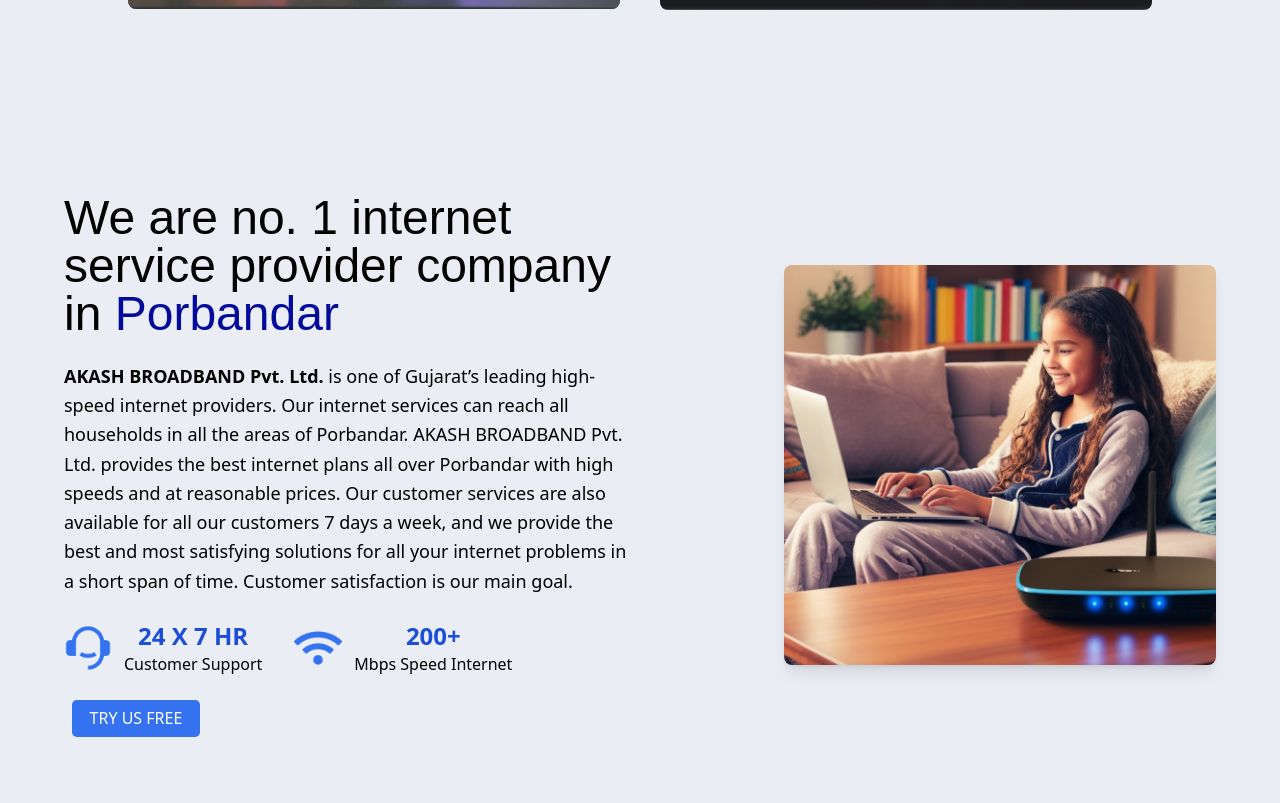
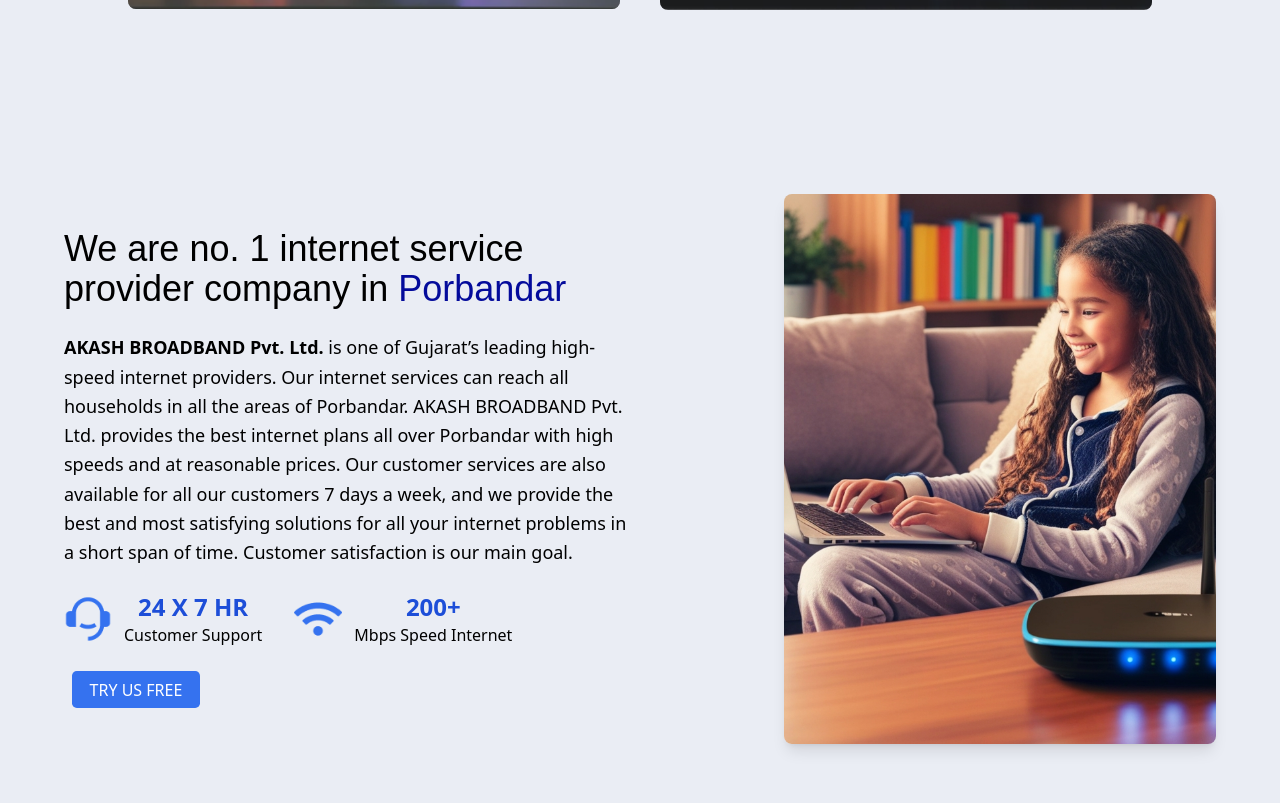
Before and after one commit to artifice7/BroadBand, a React (Vite) app in the folder broadband/: page / in a window 1280 px wide. Shown: the part 4457-5260 px from the top of the page. Built offline with nearby package versions, Linux system fonts and the light colour scheme; a web font is replaced by a local one.

Commit message:
normal change

```diff
--- a/broadband/src/Home/HelpSection.jsx
+++ b/broadband/src/Home/HelpSection.jsx
@@ -3,8 +3,8 @@ import ContactUs from "../Buttons/contactus";
 
 const HelpSection = () => {
   return (
-    <div className="bg-[#7DCDF8] py-20 px-6 mt-20">
-      <div className="max-w-[1712px] mx-auto flex flex-col md:flex-row items-center md:items-start justify-between text-center md:text-left space-y-6 md:space-y-0">
+    <div className="bg-[#7DCDF8]  py-20 px-6 mt-20">
+      <div className="max-w-[1670px] mx-auto flex flex-col md:flex-row items-center md:items-start justify-between text-center md:text-left space-y-6 md:space-y-0">
         <h2 className="text-3xl font-extrabold text-[#040B9B] md:w-1/2">
           Can’t decide on a plan?
           <br />
--- a/broadband/src/Home/InfoSection.jsx
+++ b/broadband/src/Home/InfoSection.jsx
@@ -2,12 +2,12 @@ import Button1 from "../Buttons/button1";
 
 const InfoSection = () => {
   return (
-    <section className="flex mt-20 flex-col lg:flex-row items-center justify-between p-8 lg:p-16 rounded-lg">
+    <section className="flex max-w-[1780px] mx-auto mt-20 flex-col lg:flex-row items-center justify-between p-8 lg:p-16 rounded-lg">
       {/* Left Text Section */}
       <div className="lg:w-1/2 space-y-6">
         <h2
           style={{ fontFamily: "MADE Gentle, sans-serif" }}
-          className="text-3xl lg:text-5xl leading-snug"
+          className="text-3xl lg:text-4xl leading-snug"
         >
           We are no. 1 internet service provider company in{" "}
           <span className="text-[#040B9B]">Porbandar</span>
@@ -57,7 +57,7 @@ const InfoSection = () => {
         <img
           src="/About-Last.jpg"
           alt="Girl using internet"
-          className="rounded-lg w-3/4 h-auto shadow-lg lg:min-h-[400px] object-cover"
+          className="rounded-lg w-3/4 h-auto shadow-lg lg:min-h-[550px] object-cover"
         />
       </div>
     </section>
--- a/broadband/src/Home/OurPlans.jsx
+++ b/broadband/src/Home/OurPlans.jsx
@@ -19,7 +19,7 @@ const OurPlans = () => {
         Starting From ₹383 /months* with unlimited data
       </p>
 
-      <div className="relative w-full px-12">
+      <div className=" relative w-full px-12">
         <Swiper
           modules={[Navigation]}
           navigation={true}
--- a/broadband/src/Home/TeamSection.jsx
+++ b/broadband/src/Home/TeamSection.jsx
@@ -64,7 +64,7 @@ const TeamSection = () => {
   };
 
   return (
-    <section className="flex flex-col mt-20 lg:flex-row items-center justify-around p-8 lg:p-16 rounded-lg">
+    <section className="flex max-w-[1780px] mx-auto flex-col mt-20 lg:flex-row items-center justify-around p-8 lg:p-16 rounded-lg">
       {/* Left Image Section */}
       <div className="lg:w-1/2 mb-8 lg:mb-0 flex justify-start">
         <div className="relative">
```
